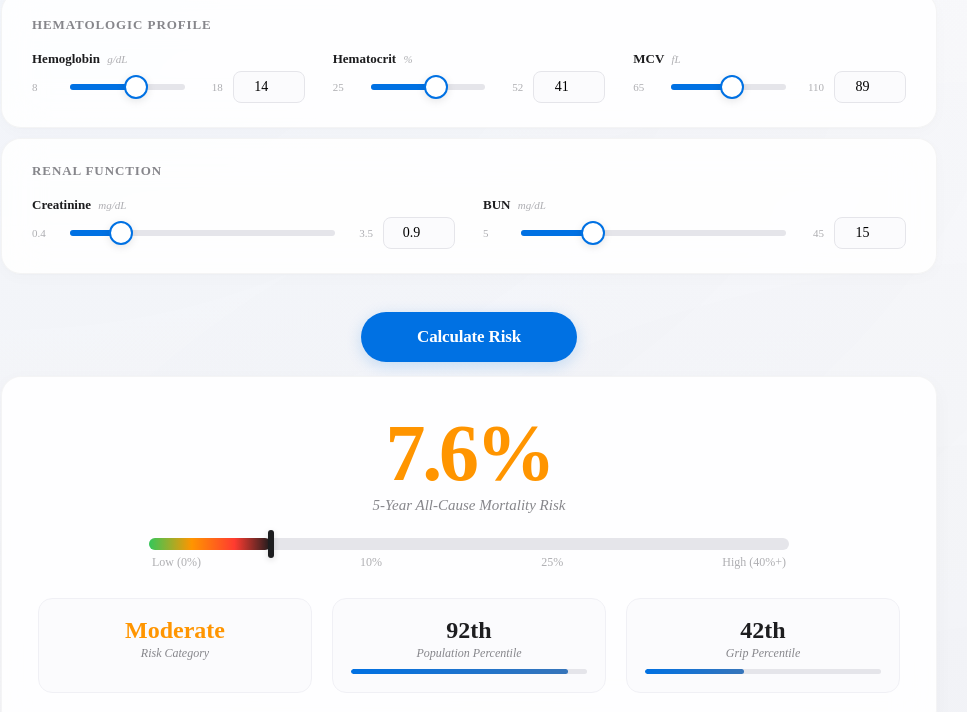
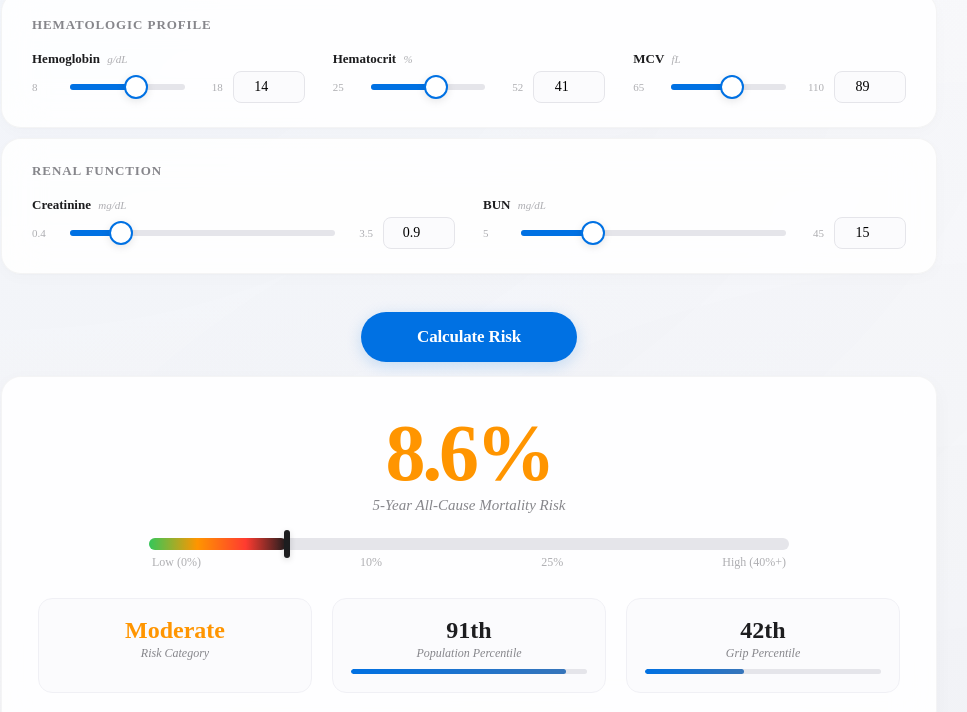
Before and after one commit to hujie-lab/mortality-risk-calculator, a plain HTML site: page index.html in a window 1280 px wide. Both pictures are taken after a click on the button "Calculate Risk". Shown: the part 328-1040 px from the top of the page, without its empty margins (171-1138 px from the left). Drawn offline with Linux system fonts and the light colour scheme.

Commit message:
Align nomogram with full Cox model: Table 1 coefficients + S0(5yr) from full baseline survival

```diff
--- a/index.html
+++ b/index.html
@@ -106,8 +106,8 @@ function animateValue(el,start,end,duration){var startTime=null;function step(t)
 
 function calc(){
   var g=parseFloat(document.getElementById('grip').value)||31.7,h=parseFloat(document.getElementById('hgb').value)||13.8,hc=parseFloat(document.getElementById('hct').value)||40.6,m=parseFloat(document.getElementById('mcv').value)||90.8,c=parseFloat(document.getElementById('crea').value)||1.03,b=parseFloat(document.getElementById('bun').value)||16.1,a=parseFloat(document.getElementById('age').value)||70,s=parseInt(document.getElementById('sex').value)||0;
-  var lp=-0.315*(g/5-R.GRIP)-0.336*(h-R.HGB)+0.058*(hc-R.HCT)+0.029*(m-R.MCV)+0.178*(c-R.CREA)+0.006*(b-R.BUN)+0.087*(a-R.AGE)-1.145*s;
-  var risk=1-Math.pow(0.915,Math.exp(lp));var pct=Math.max(0.1,Math.round(risk*1000)/10);
+  var lp=-0.315*(g/5-R.GRIP)-0.117*(h-R.HGB)+0.011*(hc-R.HCT)+0.006*(m-R.MCV)+0.194*(c-R.CREA)+0.009*(b-R.BUN)+0.087*(a-R.AGE)-1.133*s;
+  var risk=1-Math.pow(0.910,Math.exp(lp));var pct=Math.max(0.1,Math.round(risk*1000)/10);
   document.getElementById('result').style.display='block';
   var el=document.getElementById('riskVal');animateValue(el,parseFloat(el.textContent)||0,pct,600);
   var perc=Math.round((1-risk)*100);perc=Math.max(1,Math.min(99,perc));
```
